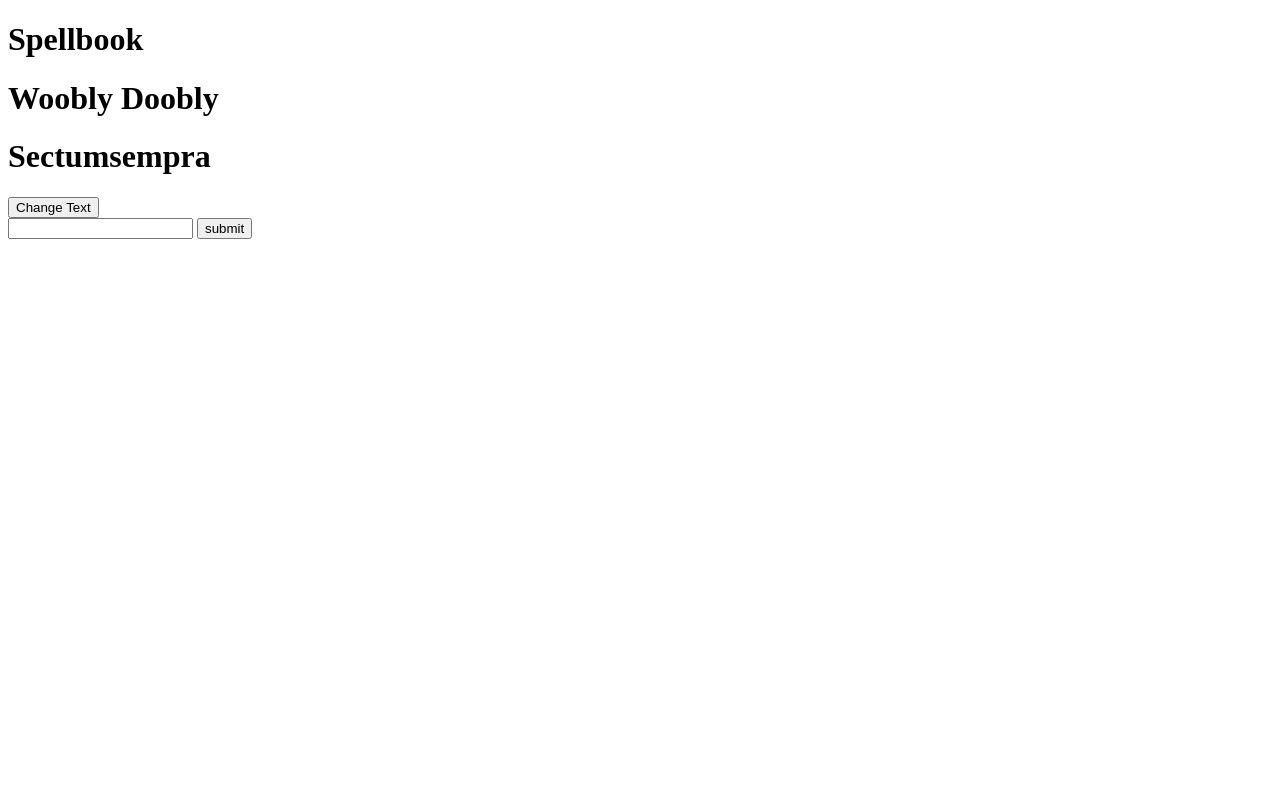
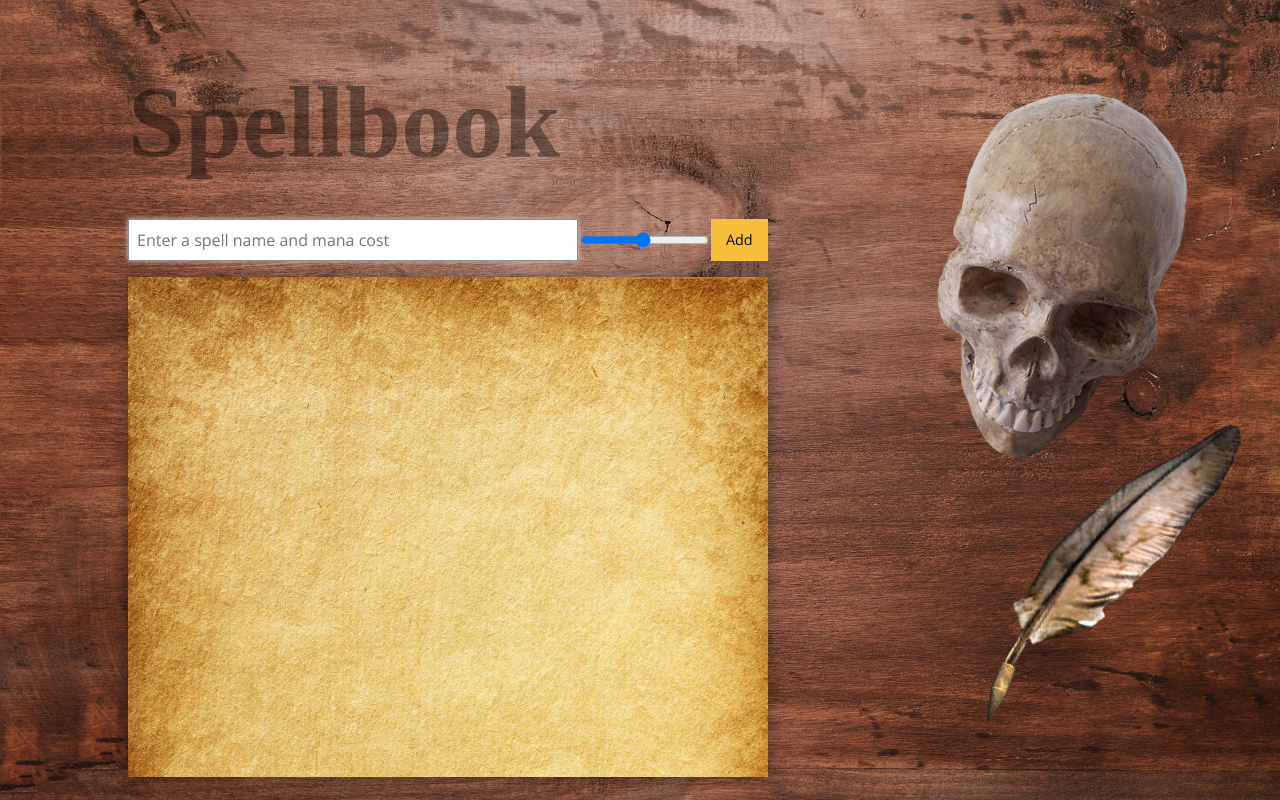
Before and after one commit to henryyc/spellbook, a plain HTML site: page index.html in a window 1280 px wide. Drawn offline with nearby package versions, Linux system fonts and the light colour scheme; a web font is replaced by a local one.

Commit message:
Finished HW2

```diff
--- a/index.css
+++ b/index.css
@@ -0,0 +1,142 @@
+@import url('https://fonts.googleapis.com/css?family=Open+Sans%7CHomemade+Apple%7CUnifrakturCook:700');
+
+body {
+  background: url(wood.jpg);
+  background-size: cover;
+  background-attachment: fixed;
+  background-repeat: no-repeat;
+  padding: 0;
+  margin: 0;
+  font-family: "Open Sans", "Helvetica Neue", sans-serif;
+}
+
+img#skull {
+  position: absolute;
+  right: 5vw;
+  top: 5vw;
+  transform: rotate(15deg);
+  width: 25vw;
+}
+
+img#quill {
+  position: absolute;
+  top: calc(30vw + 40px);
+  right: 3vw;
+  width: 20vw;
+}
+
+h1 {
+  font-family: UnifrakturCook, serif;
+  margin-left: 10vw;
+  margin-top: 5vw;
+  margin-bottom: 3vw;
+  color: rgba(0, 0, 0, 0.4);
+  font-size: 8vw;
+}
+
+form {
+  margin-bottom: 1rem;
+  margin-left: 10vw;
+  width: 50vw;
+}
+
+form > div {
+  display: flex;
+  width: 100%;
+  align-items: stretch;
+}
+
+input[type="text"] {
+  flex: 1 1 0px;
+  height: auto;
+  min-width: 0;
+  display: block;
+  box-sizing: border-box;
+  width: 100%;
+  padding: .5rem;
+  border: 1px solid #cacaca;
+  background-color: #fefefe;
+  box-shadow: inset 0 1px 2px rgba(10,10,10,.1);
+  font-family: inherit;
+  font-size: 1rem;
+  font-weight: 400;
+  line-height: 1.5;
+  color: #0a0a0a;
+  transition: box-shadow .5s,border-color .25s ease-in-out;
+  appearance: none;
+}
+
+input[type="text"]:focus {
+  outline: 0;
+  border: 1px solid #8a8a8a;
+  background-color: #fefefe;
+  box-shadow: 0 0 5px #cacaca;
+}
+
+.buttonWrapper {
+  padding-top: 0;
+  padding-bottom: 0;
+  text-align: center;
+  display: flex;
+  flex: 0 0 auto;
+}
+
+button[type="submit"] {
+  background-color: #F8BE3D;
+  color: #0a0a0a;
+  height: auto;
+  align-self: stretch;
+  padding-top: 0;
+  padding-bottom: 0;
+  font-size: 1rem;
+  margin: 0;
+  white-space: nowrap;
+  display: inline-block;
+  vertical-align: middle;
+  font-family: inherit;
+  padding: 0 1em;
+  border: 1px solid transparent;
+  transition: background-color .25s ease-out,color .25s ease-out;
+  font-size: .9rem;
+  line-height: 1;
+  text-align: center;
+  cursor: pointer;
+}
+
+button[type="submit"]:hover {
+  background-color: #dca936;
+}
+
+main {
+  box-sizing: border-box;
+  background-image: url(parchment.jpg);
+  background-size: cover;
+  background-repeat: no-repeat;
+  width: 50vw;
+  margin-left: 10vw;
+  height: calc(100vh - 18.5vw - 4rem);
+  overflow-y: scroll;
+  font-family: "Homemade Apple", cursive;
+  font-size: 2rem;
+  /* color: rgba(100, 50, 0, 0.8); */
+  padding: 1.5rem 4rem;
+  box-shadow: 1px 1px 15px  rgba(0,0,0,0.4);
+}
+
+ul#spells {
+ list-style: none;
+ padding: 0;
+}
+
+.details {
+  font-size: 0.7em;
+  margin-top: -1rem;
+}
+
+.spellName {
+  color: red;
+}
+
+.manaCost {
+  color: blue;
+}
--- a/index.html
+++ b/index.html
@@ -2,23 +2,34 @@
 <html>
 <head>
   <meta charset="utf-8" />
-  <meta http-equiv="X-UA-Compatible" content="IE=edge" />
+  <meta http-equiv="X-UA-Compatible" content="IE=edge">
   <title>Spellbook</title>
   <meta name="viewport" content="width=device-width, initial-scale=1">
   <link rel="stylesheet" type="text/css" media="screen" href="index.css" />
 </head>
+<body>
+  <img src="skull.png" id="skull" alt="">
+  <img src="quill.png" id="quill" alt="">
 
-<body>
   <h1>Spellbook</h1>
-  <h1 id="title-two">Woobly Doobly</h1>
-  <h1>Sectumsempra</h1>
-
-  <button>Change Text</button>
 
   <form>
-    <input type="text">
-    <input type="submit" value="submit">
+    <div>
+      <input
+        type="text"
+        name="spellName"
+        id="sName"
+        placeholder="Enter a spell name and mana cost"
+        autofocus
+      >
+      <input type="range" min="1" max="100" value="50" class="slider" id="mCost">
+      <button type="submit">Add</button>
+    </div>
   </form>
+
+  <main>
+    <ul id="spells"></ul>
+  </main>
 
   <script src="index.js"></script>
 </body>
--- a/index.js
+++ b/index.js
@@ -1,17 +1,50 @@
-console.log("testing");
+const form = document.querySelector("form");
+const avgSpellLength = 10.2; //src: https://arxiv.org/pdf/1208.6109.pdf, multiplied by 2
+const manaRange = document.getElementById("mCost").max - document.getElementById("mCost").min + 1;
 
-function changeText() {
-	document.getElementById("title-two").textContent = "Finite Incantatum";
+function taskExecution(e) {
+  e.preventDefault();
+
+	if (document.getElementById("sName").value != "") {
+		//div to display both spell and mana info as one item on the list
+		const info = document.createElement("li");
+
+		getSpellInfo(info);
+	}
 }
 
-const button = document.querySelector("button");
-document.querySelector("button").addEventListener("click", changeText);
+//create span to display spell name
+function getSpellInfo(info) {
+	const spellInfo = document.createElement("span");
+	spellInfo.className = "spellName";
 
-const form = document.querySelector("form");
-function dostuff(e){
-  e.preventDefault();
-  document.getElementById("title-two").textContent = form.querySelector("input").value;
-  return false;
+	const spellName = document.getElementById("sName").value;
+	spellInfo.appendChild(document.createTextNode(spellName + ": \t"));
+	spellInfo.style.color = "rgb(" + spellName.length/avgSpellLength*255 + ", 0, 0)";
+
+	getManaInfo(info, spellInfo);
 }
 
-form.addEventListener("submit", dostuff);
+//create span to display mana cost
+function getManaInfo(info, spellInfo) {
+	const manaInfo = document.createElement("span");
+	manaInfo.className = "manaCost";
+
+	const manaCost = document.getElementById("mCost").value;
+	manaInfo.appendChild(document.createTextNode(manaCost + " mana"));
+	manaInfo.style.color = "rgb(0, 0, " + manaCost/manaRange*255 + ")";
+
+	wrapUp(info, spellInfo, manaInfo);
+}
+
+function wrapUp(info, spellInfo, manaInfo) {
+	//add all info to the list
+	info.appendChild(spellInfo);
+	info.appendChild(manaInfo);
+	document.getElementById("spells").appendChild(info);
+
+	//soft reset form
+	//document.getElementById("sName").value = '';
+}
+
+form.addEventListener("submit", taskExecution);
```
Also changed, not shown: parchment.jpg (added), quill.png (added), skull.png (added), wood.jpg (added).
